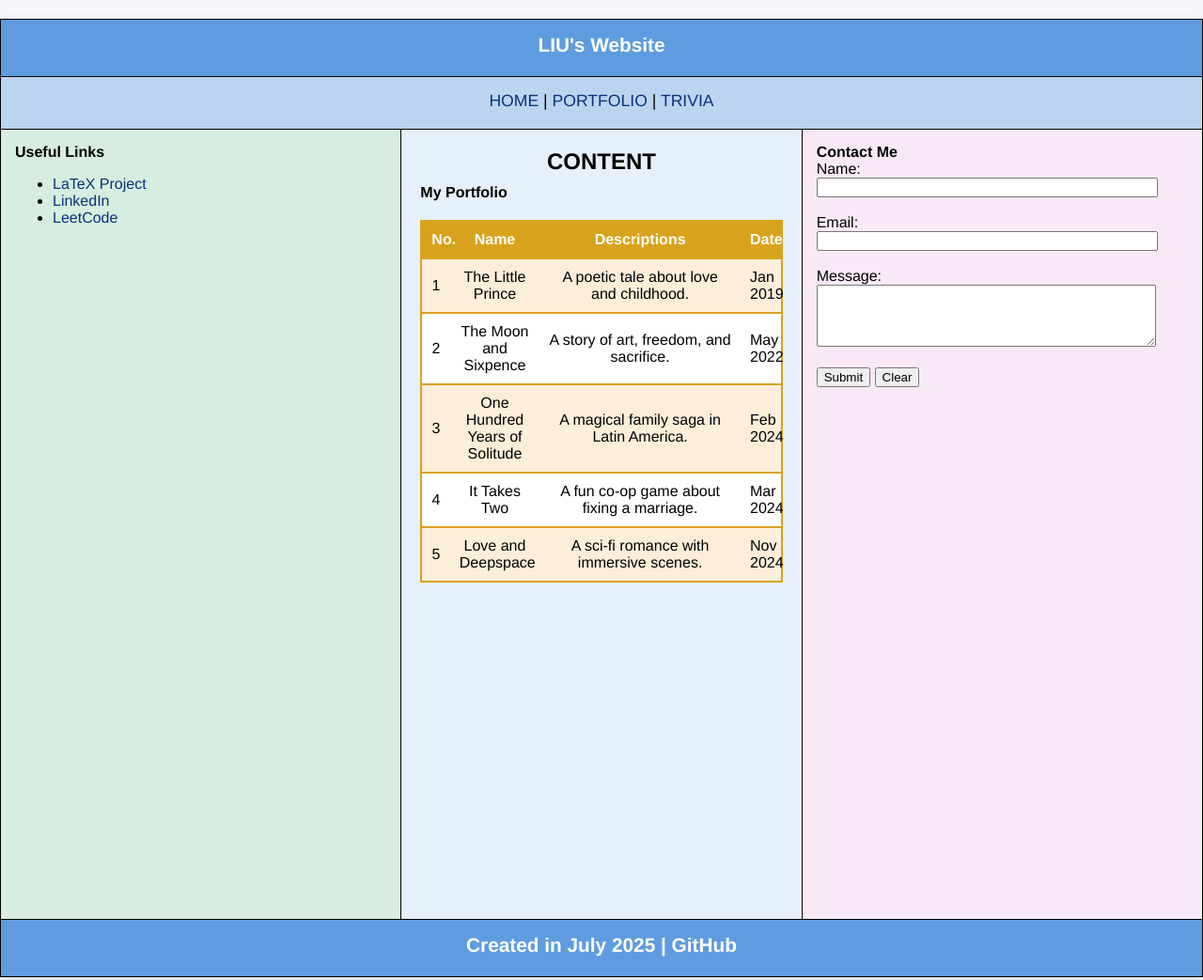
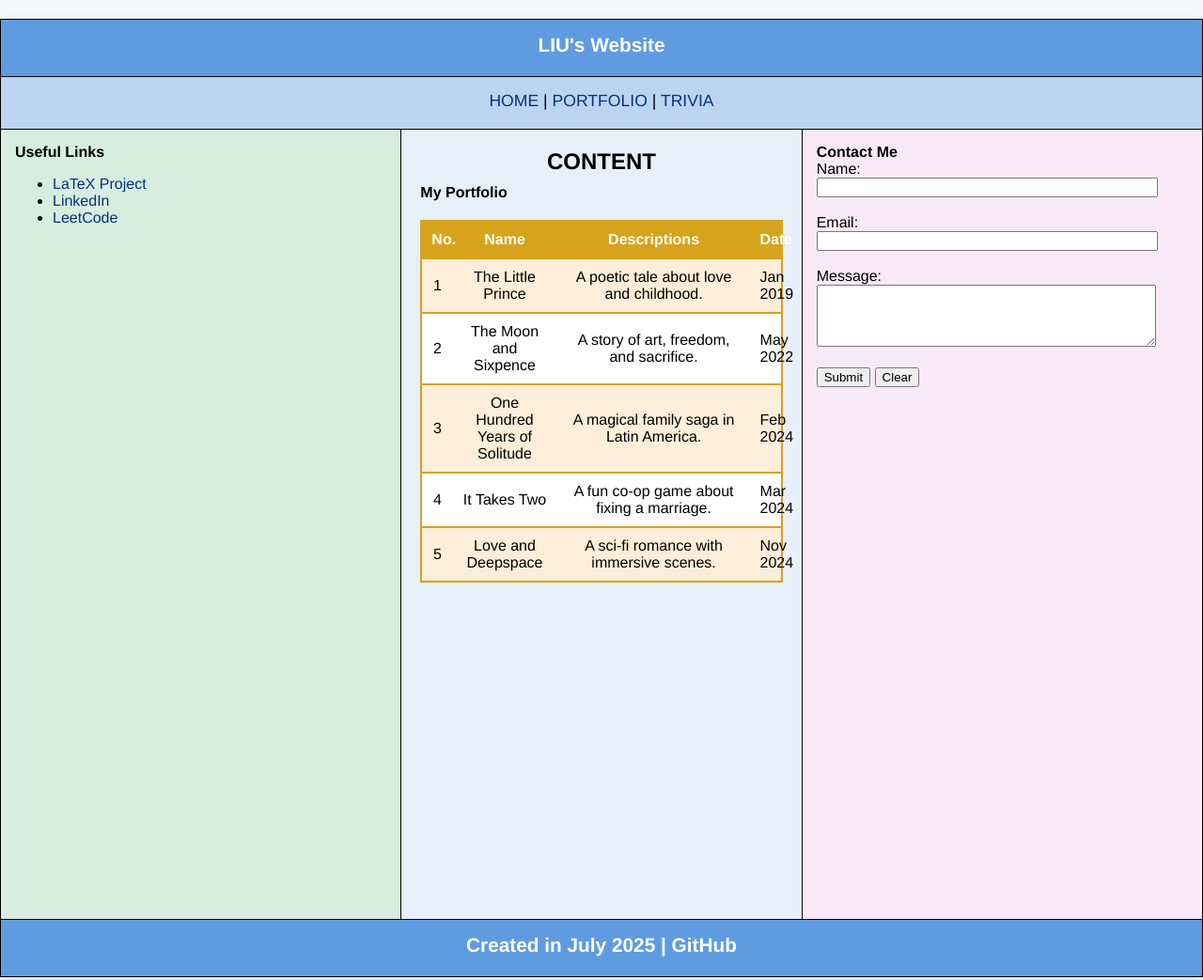
Before and after one commit to ice1117/ice1117.github.io, a plain HTML site: page portfolio.html in a window 1280 px wide. Shown: the top 1043 px of the page at 94% size. Drawn offline with Linux system fonts and the light colour scheme.

Commit message:
style.css

```diff
--- a/style.css
+++ b/style.css
@@ -210,12 +210,12 @@ input, textarea {
 
 .portfolio-table th:nth-child(3),
 .portfolio-table td:nth-child(3) {
-  width: 75%;
+  width: 60%;
 }
 
 .portfolio-table th:nth-child(4),
 .portfolio-table td:nth-child(4) {
-  width: 10%;
+  width: 5%;
 }
 
 .portfolio-table tr:nth-child(2) {
```
